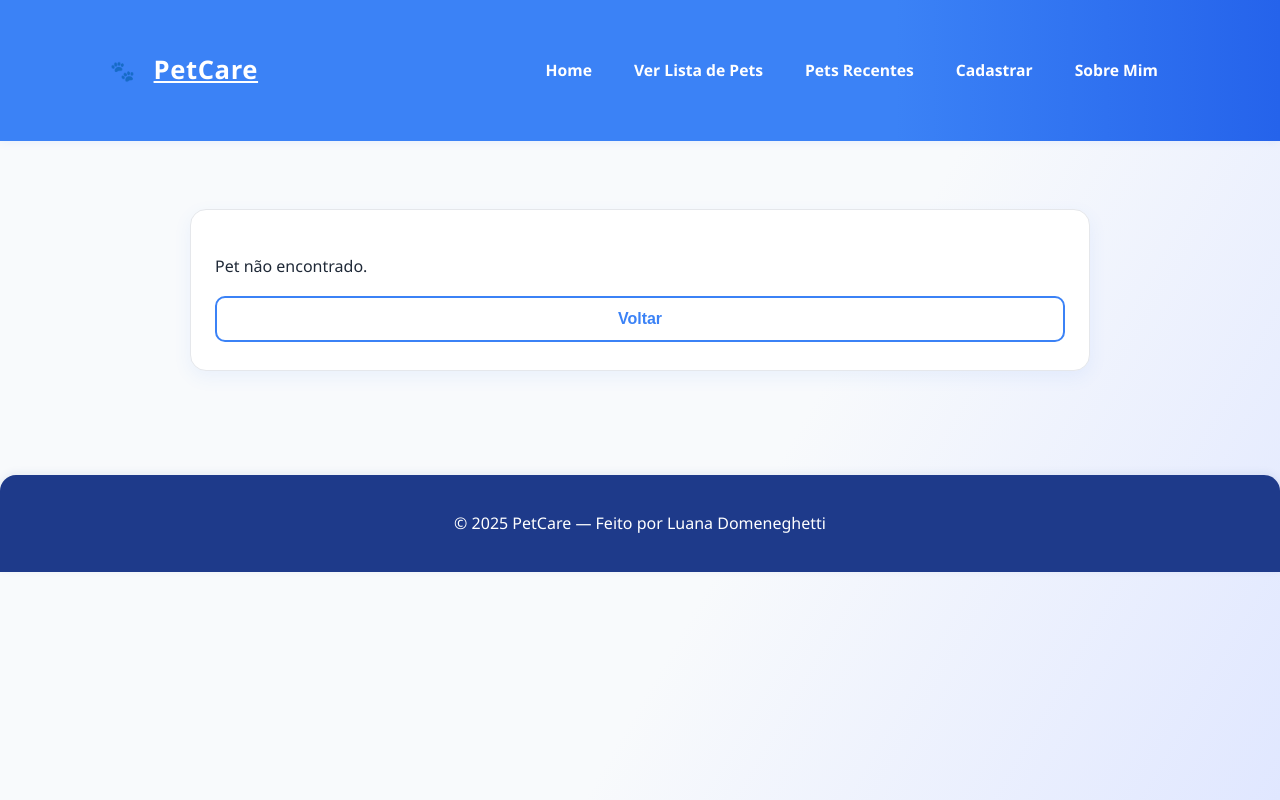
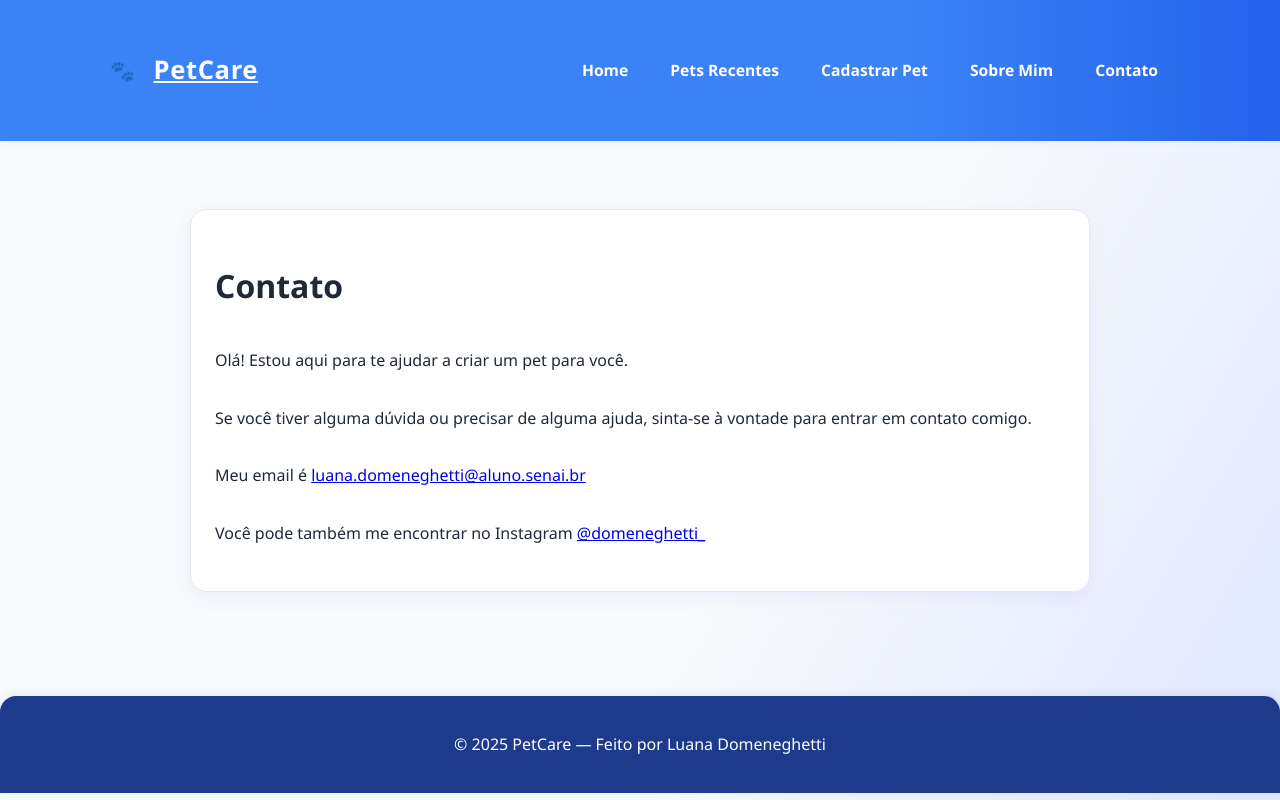
Before and after one commit to domeneghettii/Projeto-PetCare, a Next.js app: page /pets/contato in a window 1280 px wide. Built offline with nearby package versions, Linux system fonts and the light colour scheme.

Commit message:
feat: finalização.

```diff
--- a/src/app/layout.jsx
+++ b/src/app/layout.jsx
@@ -18,10 +18,10 @@ export default function RootLayout({ children }) {
 
             <nav>
               <Link href="/" className="nav-link">Home</Link>
-              <Link href="/pets" className="nav-link">Ver Lista de Pets</Link>
-              <Link href="/#recentes" className="nav-link">Pets Recentes</Link>
-              <Link href="/pets/cadastrar" className="nav-link">Cadastrar</Link>
+              <Link href="/pets" className="nav-link">Pets Recentes</Link>
+              <Link href="/pets/novo" className="nav-link">Cadastrar Pet</Link>
               <Link href="/sobre" className="nav-link">Sobre Mim</Link>
+              <Link href="/pets/contato" className="nav-link">Contato</Link>
             </nav>
           </div>
         </header>
--- a/src/app/page.jsx
+++ b/src/app/page.jsx
@@ -20,6 +20,8 @@ export default function Home() {
           Pronta para começar? Use a navegação no topo para ver a lista de pets ou cadastrar um novo.
         </p>
       </section>
+
+
     </>
   );
 }
--- /dev/null
+++ b/src/app/pets/contato/page.jsx
@@ -0,0 +1,14 @@
+"use client";
+import Link from "next/link";
+
+export default function PetsList() {
+  return (
+    <div className="card">
+      <h1 className="title">Contato</h1>
+      <p>Olá! Estou aqui para te ajudar a criar um pet para você.</p>
+      <p>Se você tiver alguma dúvida ou precisar de alguma ajuda, sinta-se à vontade para entrar em contato comigo.</p>
+      <p>Meu email é <a href="mailto:luana.domeneghetti@aluno.senai.br">luana.domeneghetti@aluno.senai.br</a></p>
+      <p>Você pode também me encontrar no Instagram <a href="https://www.instagram.com/domeneghetti_/">@domeneghetti_</a></p>
+    </div>
+  );
+}
--- a/src/app/pets/page.jsx
+++ b/src/app/pets/page.jsx
@@ -41,7 +41,7 @@ export default function PetsList() {
     try {
       setLoading(true);
       await removePet(id);
-      await loadData(); // recarrega a lista
+      await loadData();
       setError(null);
     } catch (err) {
       setError('Erro ao excluir pet');
--- a/src/app/sobre/page.jsx
+++ b/src/app/sobre/page.jsx
@@ -7,7 +7,6 @@ export default function Sobre() {
       <p>Este projeto de cadastro de pets é uma demonstração das minhas habilidades técnicas e do meu compromisso com o desenvolvimento de soluções práticas para o cuidado animal. Estou sempre aberta a novos desafios e oportunidades para crescer profissionalmente.</p>
       <p>Se você quiser saber mais sobre mim ou discutir possíveis colaborações, sinta-se à vontade para entrar em contato!</p>
       <p>Obrigado por visitar meu projeto!</p>
-      <p className="small">Luana Domeneghetti</p>
     </div>
   );
 }
--- a/src/components/Header.jsx
+++ b/src/components/Header.jsx
@@ -9,7 +9,7 @@ export default function Header() {
         </Link>
         <nav>
           <Link href="/pets" className="nav-link">Pets</Link>
-          <Link href="/pets/novo" className="nav-link">Cadastrar</Link>
+          <Link href="/pets/" className="nav-link">Cadastrar Pet</Link>
           <Link href="/sobre" className="nav-link">Sobre Mim</Link>
         </nav>
       </div>
--- a/src/lib/storage.jsx
+++ b/src/lib/storage.jsx
@@ -7,10 +7,10 @@ const seedPets = [
   {
     id: "p1",
     name: "Rex",
-    species: "Cão",
+    species: "Cachorro",
     breed: "Labrador",
-    age: 3,
-    notes: "Adora brincar com bola.",
+    age: 5,
+    notes: "Muito brincalhão",
     tutorId: "t1",
     photo: "https://place-puppy.com/300x200",
   },
```
Also changed, not shown: src/app/globals.css (+3 -6 lines).
